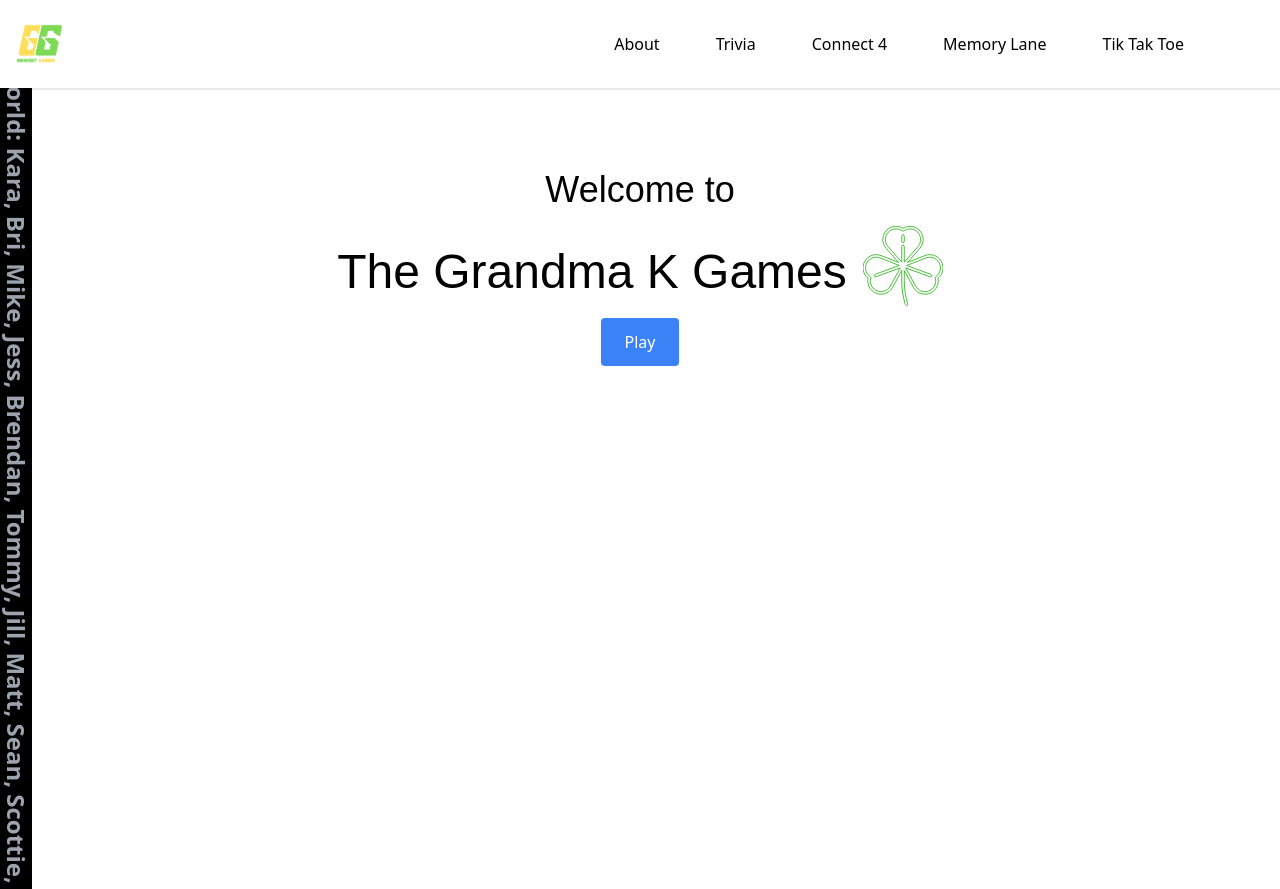
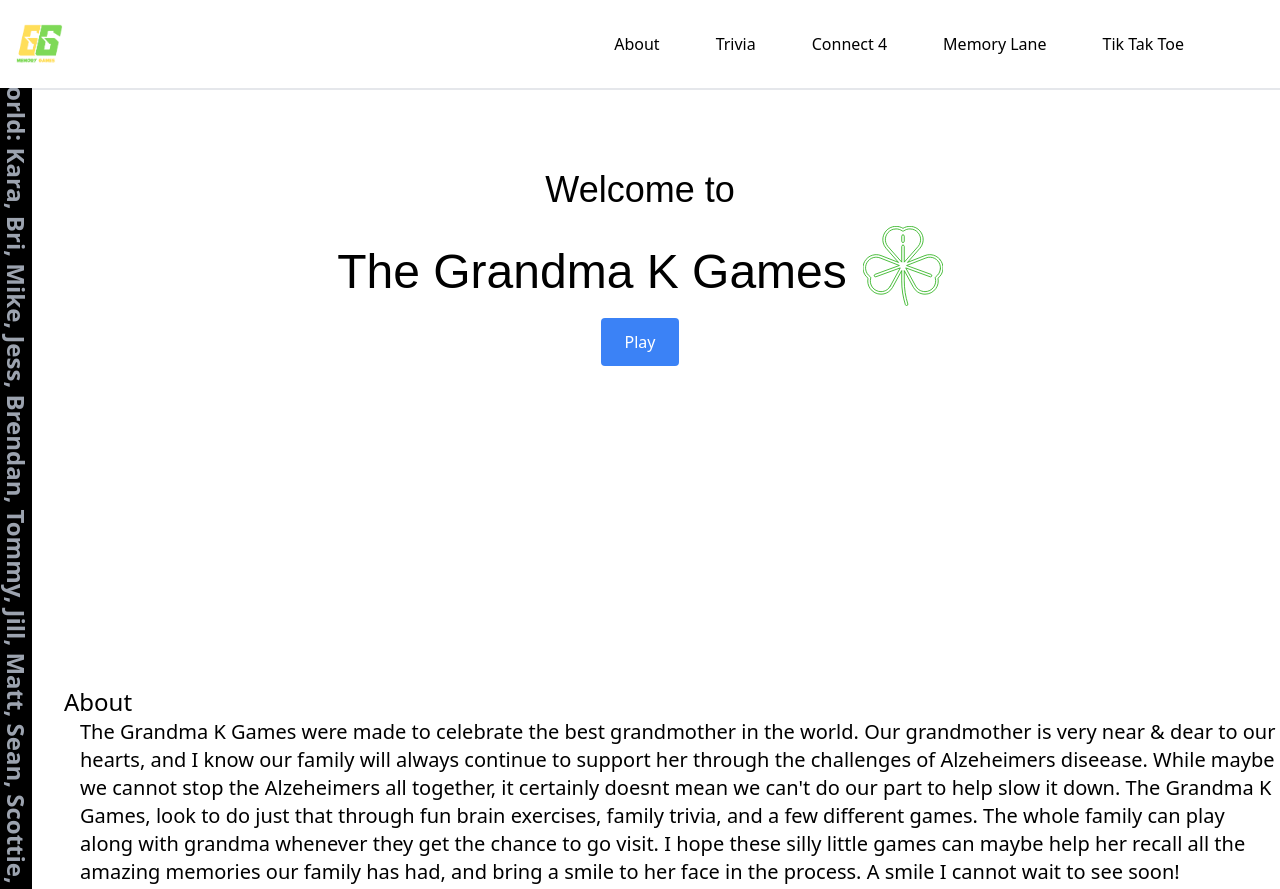
Before and after one commit to mmcgovern25/TheGrandmaKGames, a React (Vite) app: page / in a window 1280 px wide. Shown: the top 889 px of the page. Built offline with nearby package versions, Linux system fonts and the light colour scheme; a web font is replaced by a local one.

Commit message:
about section started

```diff
--- a/src/App.jsx
+++ b/src/App.jsx
@@ -1,16 +1,18 @@
-import { useState } from 'react'
+
 import Navbar from './components/Navbar'
 import Hero from './components/Hero'
+import About from './components/About';
 import './index.css';
 
 
 function App() {
-  const [count, setCount] = useState(0)
+
 
   return (
     <>
       <Navbar/>
       <Hero/>
+      <About/>
     </>
   )
 }
--- /dev/null
+++ b/src/components/About.jsx
@@ -0,0 +1,16 @@
+import React from 'react'
+
+const About = () => {
+  return (
+    <>
+    <h2 className='ml-16 text-2xl'>About</h2>
+    <p className='ml-20 text-xl'>The Grandma K Games were made to celebrate the best grandmother in the world. Our grandmother is very near & dear to our hearts, and I know our family will always continue to support her through the challenges of Alzeheimers diseease.
+      While maybe we cannot stop the Alzeheimers all together, it certainly doesnt mean we can't do our part to help slow it down.
+      The Grandma K Games, look to do just that through fun brain exercises, family trivia, and a few different games. The whole family can play along with grandma whenever they get the chance to go visit.
+      I hope these silly little games can maybe help her recall all the amazing memories our family has had, and bring a smile to her face in the process. A smile I cannot wait to see soon!
+    </p>
+    </>
+  )
+}
+
+export default About
--- a/src/components/Hero.jsx
+++ b/src/components/Hero.jsx
@@ -33,7 +33,7 @@ const scrollVariants = {
 
 const Hero = () => {
   return (
-    <div className=''>
+    <div className='mb-80'>
       <div className='mt-20 flex flex-col justify-center items-center px-4'>
         <motion.div
           initial={{ opacity: 0 }}
```
